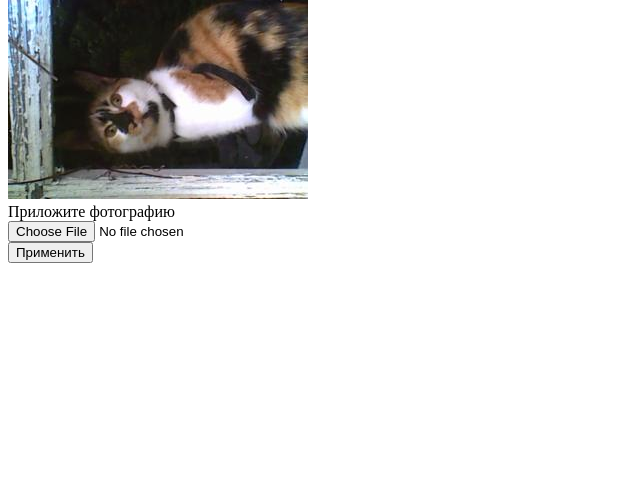
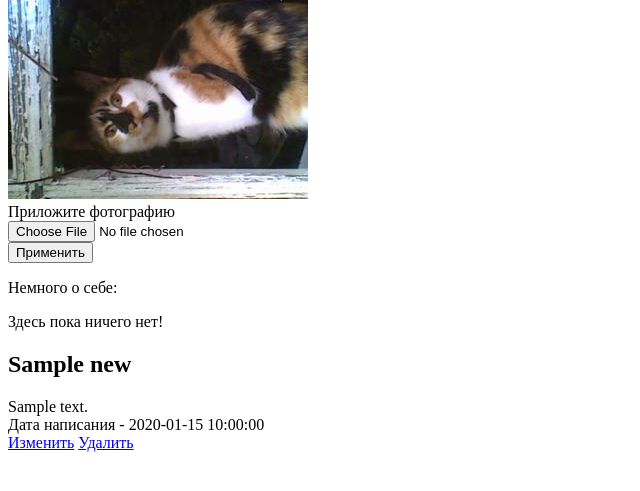
Before and after one commit to DimaRashchepkin/Web, a Flask app: page /new in a window 1280 px wide. Shown: the part 81-572 px from the top of the page, without its empty margins (0-640 px from the left). Run offline with Flask 2, Linux system fonts and the light colour scheme; a user stored in the database is signed in; data comes from the database, SQL or seed files in the repository; both versions use the stored data as it was before the commit; tables that the repository leaves empty hold one stand-in row (values such as "Sample post").

Commit message:
Commit 4

```diff
--- a/data/news.py
+++ b/data/news.py
@@ -13,8 +13,6 @@ class News(SqlAlchemyBase):
     content = sqlalchemy.Column(sqlalchemy.String, nullable=True)
     created_date = sqlalchemy.Column(sqlalchemy.DateTime,
                                      default=datetime.datetime.now)
-    is_private = sqlalchemy.Column(sqlalchemy.Boolean, default=True)
-
     user_id = sqlalchemy.Column(sqlalchemy.Integer,
                                 sqlalchemy.ForeignKey("users.id"))
     user = orm.relation('User')
--- a/main.py
+++ b/main.py
@@ -181,37 +181,48 @@ def allowed_file(filename):
            filename.rsplit('.', 1)[1] in ALLOWED_EXTENSIONS
 
 
-def resize(path, size):
+def resize(path):
     image = Image.open(path)
-    resized_image = image.resize(size)
+    w, h = image.size
+    if w > h:
+        resized_image = image.resize((250, 200))
+    elif w < h:
+        resized_image = image.resize((200, 250))
+    else:
+        resized_image = image.resize((200, 200))
     resized_image.save(path)
 
 
 @app.route('/new', methods=['POST', 'GET'])
 def new():
     session = db_session.create_session()
+
     if request.method == 'GET':
         user = session.query(User).first()
-        return render_template('index.html', title='Профиль',
-                               photo=url_for('static', filename=user.photo),
-                               name=user.name, surname=user.surname)
+        news = session.query(News).filter((News.user == user))
+        param = {
+            'title': 'Профиль',
+            'name': user.name,
+            'surname': user.surname,
+            'photo': url_for('static', filename=user.photo),
+            'about': [user.about if user.about else 'Здесь пока ничего нет!'][
+                0],
+            'news': news}
+        return render_template('index.html', **param)
+
     if request.method == 'POST':
         user = session.query(User).first()
         file = request.files['file']
-
         if file and allowed_file(file.filename):
             os.remove('static/img/' + str(user.id) + '(' + str(
                 user.photo_id) + ').' + user.photo.split('.')[-1])
-
             user.photo_id += 1
             filename = str(user.id) + '(' + str(user.photo_id) + ').' + \
                        file.filename.split('.')[1]
             file.save(os.path.join(app.config['UPLOAD_FOLDER'], filename))
-
             user.photo = 'img/' + filename
             session.commit()
-
-            resize('static/' + user.photo, size=(300, 200))
+            resize('static/' + user.photo)
             return redirect('/new')
         else:
             pass
--- a/templates/index.html
+++ b/templates/index.html
@@ -1,8 +1,9 @@
 {% extends "base.html" %}
 
 {% block content %}
-<h1>{{name}} {{surname}}</h1>
+<h1>{{ name }} {{ surname }}</h1>
 <img src={{photo}}>
+
 <form method="post" enctype=multipart/form-data>
     <div>
         <label>Приложите фотографию</label><br>
@@ -10,4 +11,28 @@
     </div>
     <button type="submit" class="btn btn-primary">Применить</button>
 </form>
+
+<div>
+    <p>Немного о себе:</p>
+    {{ about }}
+</div>
+
+{% for item in news%}
+<div>
+    <h2>{{item.title}}</h2>
+    <div>
+        {{item.content}}
+    </div>
+    <div>
+        Дата написания - {{item.created_date}}
+    </div>
+    {% if current_user.is_authenticated and current_user == item.user %}
+    <div>
+        <a href="news/{{ item.id }}" class="btn btn-warning">Изменить</a>
+        <a href="/news_delete/{{ item.id }}" class="btn btn-danger">Удалить</a>
+    </div>
+{% endif %}
+</div>
+{% endfor %}
+
 {% endblock %}
```
Also changed, not shown: db/blogs.sqlite, static/img/1(7).jpg (deleted).
